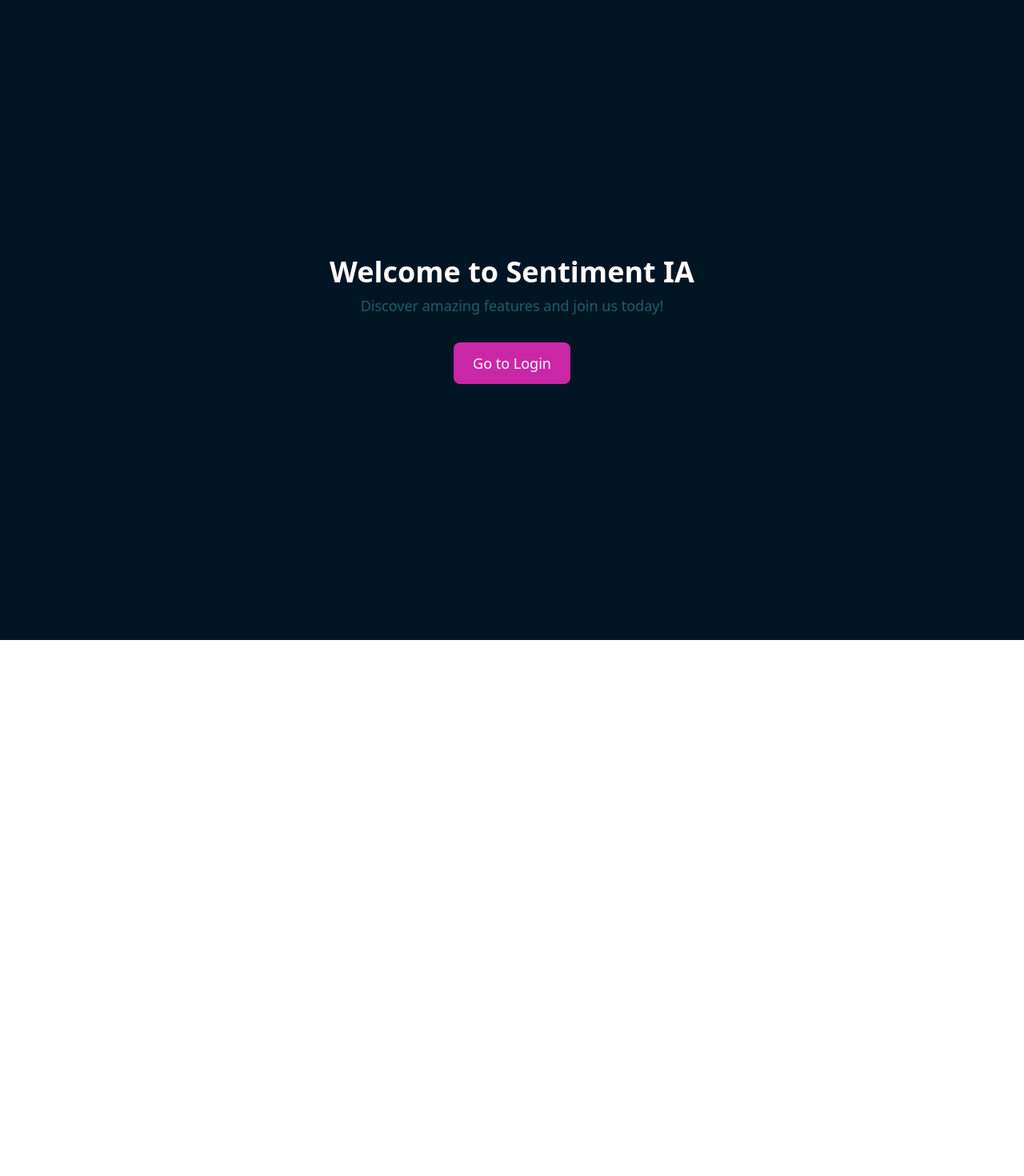
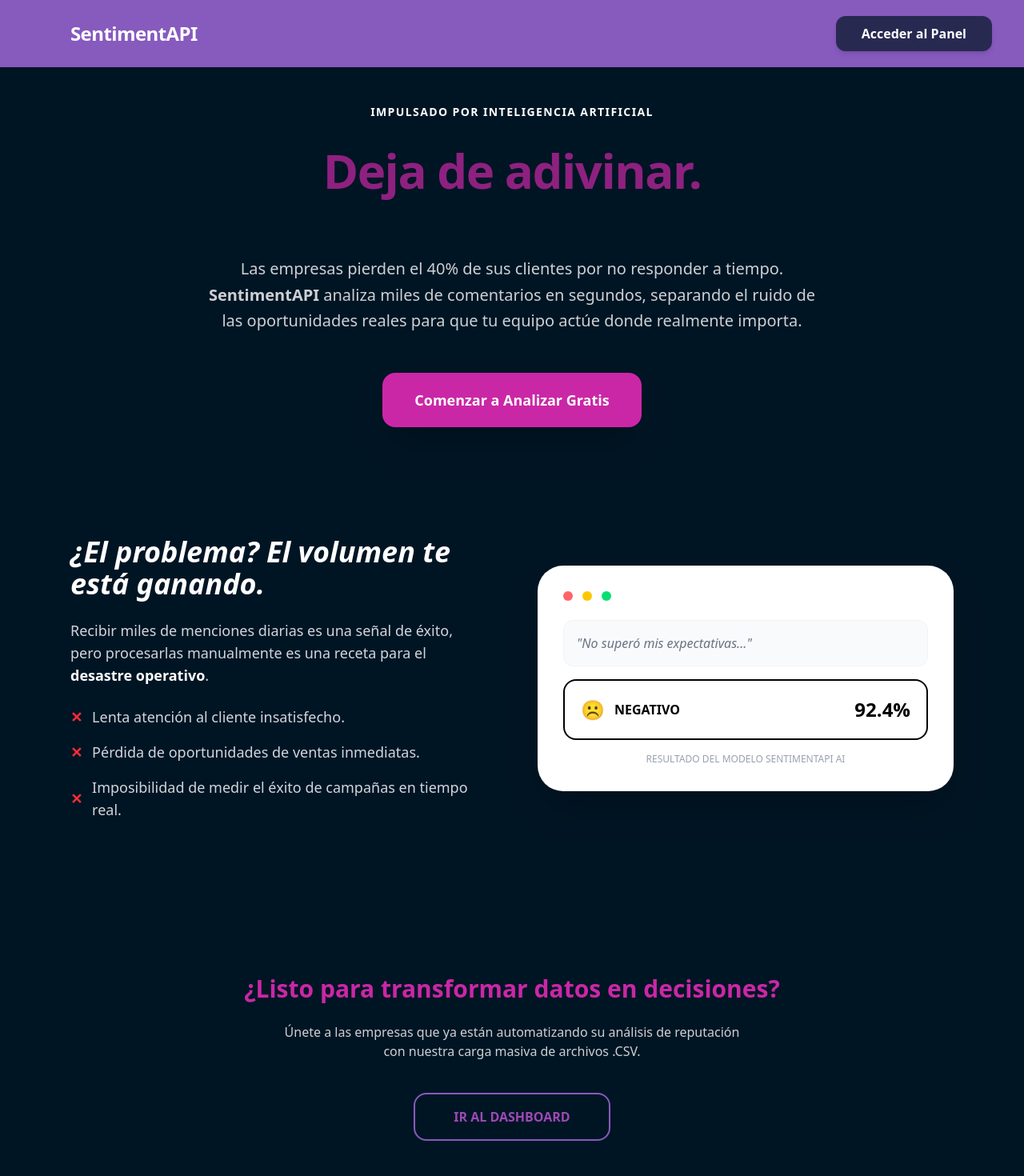
Before and after one commit to rlipac31/fron-sentiment-api, a Next.js app: page / in a window 1280 px wide. Shown: the top 1470 px of the page at 80% size. Before the commit the page ends 800 px from the top, so only its background shows below. Built offline with nearby package versions, Linux system fonts and the light colour scheme.

Commit message:
editanto Home

```diff
--- a/app/actions/logout.ts
+++ b/app/actions/logout.ts
@@ -10,5 +10,5 @@ export async function logout() {
   cookieStore.delete("session_token");
 
   // Redirigimos al login
-  redirect("/login");
+  redirect("/");
 }
--- a/app/dashboard/page.tsx
+++ b/app/dashboard/page.tsx
@@ -129,8 +129,8 @@ export default  function DashboardPage() {
               <thead>
                 <tr className="bg-gray-50 text-gray-500 text-sm uppercase tracking-wider">
                   <th className="px-6 py-4 font-semibold">Comentario</th>
-                  <th className="px-6 py-4 font-semibold text-center">Sentimiento</th>
-                  <th className="px-6 py-4 font-semibold text-center">Confianza</th>
+                  <th className="px-6 py-4 font-semibold text-center">Prevision</th>
+                  <th className="px-6 py-4 font-semibold text-center">Probabilidad</th>
                 </tr>
               </thead>
               <tbody className="divide-y divide-gray-100">
--- a/app/globals.css
+++ b/app/globals.css
@@ -1,7 +1,7 @@
 @import "tailwindcss";
 
 
-@theme {
+ @theme {
   --color-primary: #001524;
   --color-secondary: #15616d;
   --color-three: #875ABE;
@@ -10,3 +10,5 @@
   --color-accent: #CA27A6;
   --color-white: #FFFFFF;
 }
+
+/* Opcional: Para asegurar que el texto sea legible sobre fondos oscuros */
--- a/app/page.tsx
+++ b/app/page.tsx
@@ -1,27 +1,124 @@
-// /home/richard/Escritorio/Proyectos_practica/frontend/next.js/sentiment-api/app/page.tsx
+import Link from 'next/link';
 
-import Link from "next/link";
+export default function HomePage() {
+  return (
+    <div className="min-h-screen bg-primary text-[--color-primary] selection:bg-[--color-three] selection:text-white">
+      {/* Navegación Estilo Dashboard */}
+      <nav className="flex items-center justify-between px-10 py-5 bg-three shadow-sm sticky top-0 z-50">
+        <div className="flex items-center gap-2">
+          <div className="w-10 h-10 rounded-lg  flex items-center justify-center text-white font-bold"></div>
+          <span className="text-2xl font-extrabold tracking-tight text-white">SentimentAPI </span>
+        </div>
+        <Link
+          href="/login"
+          className="px-8 py-2.5 bg-primary/70 text-white hover:bg-primary rounded-xl font-semibold hover:opacity-90 transition-all shadow-md active:scale-95"
+        >
+          Acceder al Panel
+        </Link>
+      </nav>
 
-export default function Home() {
-  return (
-    <div className="min-h-screen bg-[var(--color-primary)] text-[var(--color-white)] flex flex-col items-center justify-center">
-      <header className="text-center mb-8">
-        <h1 className="text-4xl font-bold">Welcome to Sentiment IA</h1>
-        <p className="text-lg mt-2 text-[var(--color-secondary)]">
-          Discover amazing features and join us today!
-        </p>
-      </header>
       <main>
-      <Link href={`/login`}>
-              <button
-          className="px-6 py-3 bg-[var(--color-accent)] text-[var(--color-white)] rounded-lg text-lg font-medium hover:bg-[var(--color-five)] transition"
+        {/* Hero Section: El Speech Vendedor */}
+        <section className="max-w-6xl mx-auto px-6 py-10 text-center">
+          <span className="inline-block px-4 py-1.5 mb-6 text-sm font-bold tracking-widest text-white uppercase rounded-full bg-[--bg-gradient-dashboard]">
+            Impulsado por Inteligencia Artificial
+          </span>
+          <h1 className="text-5xl md:text-6xl font-black mb-2 leading-[1.1] tracking-tight text-accent/70">
+            Deja de adivinar. <br />
+            <span className="text-transparent bg-clip-text bg-gradient-to-r from-[--color-three] to-[--color-accent]">
+              Escucha a tus clientes a escala.
+            </span>
+          </h1>
+          <p className="max-w-3xl mx-auto text-xl text-white/80 mb-12 leading-relaxed">
+            Las empresas pierden el 40% de sus clientes por no responder a tiempo.
+            <span className="font-bold text-[--color-primary]"> SentimentAPI</span> analiza miles de comentarios en segundos, separando el ruido de las oportunidades reales para que tu equipo actúe donde realmente importa.
+          </p>
+          <div className="flex flex-col sm:flex-row justify-center gap-4">
+            <Link
+              href="/login"
+              className="px-10 py-5 bg-accent text-white rounded-2xl font-bold text-lg shadow-2xl hover:bg-accent/80 hover:translate-y-[-2px] transition-all transition-discrete"
+            >
+              Comenzar a Analizar Gratis
+            </Link>
+          </div>
+        </section>
 
-        >
-          Go to Login
-        </button>
-      </Link>
+        {/* Sección del Problema y Solución (Visualmente inspirada en tu Dashboard) */}
+        <section className="bg-[--color-primary] py-24">
+          <div className="max-w-6xl mx-auto px-6">
+            <div className="grid lg:grid-cols-2 gap-16 items-center">
 
+              {/* Columna Texto: El Problema */}
+              <div className="text-white">
+                <h2 className="text-4xl font-bold mb-6 italic">¿El problema? El volumen te está ganando.</h2>
+                <div className="space-y-6 text-gray-300 text-lg">
+                  <p>
+                    Recibir miles de menciones diarias es una señal de éxito, pero procesarlas manualmente es una receta para el
+                    <span className="text-white font-semibold"> desastre operativo</span>.
+                  </p>
+                  <ul className="space-y-4">
+                    <li className="flex items-center gap-3">
+                      <span className="text-red-500 font-bold">✕</span> Lenta atención al cliente insatisfecho.
+                    </li>
+                    <li className="flex items-center gap-3">
+                      <span className="text-red-500 font-bold">✕</span> Pérdida de oportunidades de ventas inmediatas.
+                    </li>
+                    <li className="flex items-center gap-3">
+                      <span className="text-red-500 font-bold">✕</span> Imposibilidad de medir el éxito de campañas en tiempo real.
+                    </li>
+                  </ul>
+                </div>
+              </div>
+
+              {/* Columna Visual: Simulación de tu Dashboard */}
+              <div className="relative">
+                <div className="absolute -inset-1 bg-gradient-to-r from-[--color-three] to-[--color-accent] rounded-[2rem] blur opacity-30"></div>
+                <div className="relative bg-white p-8 rounded-[2rem] shadow-2xl">
+                  <div className="flex items-center gap-3 mb-6">
+                    <div className="w-3 h-3 rounded-full bg-red-400"></div>
+                    <div className="w-3 h-3 rounded-full bg-yellow-400"></div>
+                    <div className="w-3 h-3 rounded-full bg-green-400"></div>
+                  </div>
+
+                  <div className="space-y-4">
+                    <div className="p-4 bg-slate-50 rounded-xl border border-gray-100 italic text-gray-500">
+                      "No superó mis expectativas..."
+                    </div>
+                    <div className="flex items-center justify-between p-5 bg-white border-2 border-[--color-five]/20 rounded-2xl">
+                      <div className="flex items-center gap-3">
+                        <span className="text-2xl">☹️</span>
+                        <span className="font-bold text-[--color-five]">NEGATIVO</span>
+                      </div>
+                      <span className="text-2xl font-black text-[--color-primary]">92.4%</span>
+                    </div>
+                    <p className="text-center text-xs text-gray-400 font-medium">RESULTADO DEL MODELO SENTIMENTAPI AI</p>
+                  </div>
+                </div>
+              </div>
+
+            </div>
+          </div>
+        </section>
+
+        {/* Cierre de Venta */}
+        <section className="py-24 text-center px-6">
+          <h3 className="text-3xl font-bold mb-6 text-accent">¿Listo para transformar datos en decisiones?</h3>
+          <p className="text-white/80 mb-10 max-w-xl mx-auto">
+            Únete a las empresas que ya están automatizando su análisis de reputación con nuestra carga masiva de archivos .CSV.
+          </p>
+          <Link
+            href="/login"
+            className="px-12 py-4 border-2 border-three text-four rounded-2xl font-black  hover:text-accent transition-all inline-block"
+          >
+            IR AL DASHBOARD
+          </Link>
+        </section>
       </main>
+
+      <footer className="py-10 border-t border-gray-200 text-center text-gray-400 text-sm flex flex-col items-center">
+        &copy; 2024 SentimentAPI AI - El poder de la comprensión.
+        <span className='text-accent font-bold'>Elaborado por el equipo: H12-25-L-Equipo 60</span>
+      </footer>
     </div>
   );
 }
```
Also changed, not shown: app/login/page2.txt (added).
